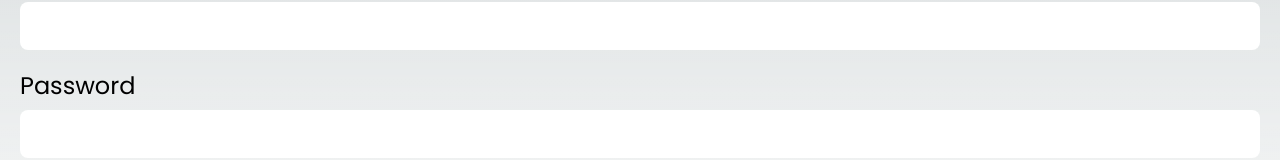
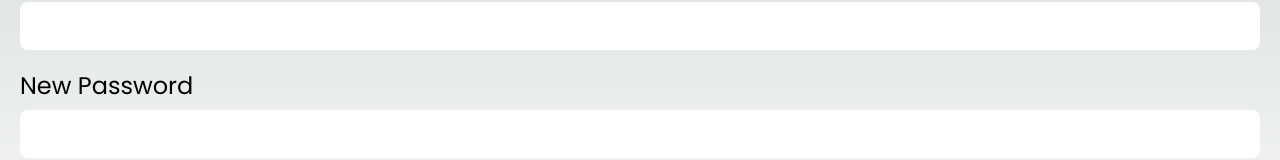
Before and after one commit to abaidisaac/uaesos, a Next.js app: page /signup in a window 1280 px wide. Shown: the part 166-326 px from the top of the page. Built offline with nearby package versions, Linux system fonts and the light colour scheme.

Commit message:
signup help text

```diff
--- a/src/app/signin/page.tsx
+++ b/src/app/signin/page.tsx
@@ -24,7 +24,7 @@ export default function SignIn() {
                 <FormTextBox required={true} text="Password" type="password" />
                 <Button text="Login" type="submit" />
             </form>
-
+            <h2>New Volunteers please Sign Up using below button.</h2>
             <Button
                 text="Sign Up"
                 type="button"
--- a/src/app/signup/page.tsx
+++ b/src/app/signup/page.tsx
@@ -10,7 +10,7 @@ export default function SignIn() {
         event.preventDefault();
         const { data, error } = await supabase.auth.signUp({
             email: event.target.email.value,
-            password: event.target.password.value,
+            password: event.target["new password"].value,
             options: { data: { name: event.target.name.value, phone: event.target.phone.value } },
         });
 
@@ -23,7 +23,7 @@ export default function SignIn() {
             <form className="flex flex-col gap-5" onSubmit={signUp}>
                 <FormTextBox required={true} text="Name" />
                 <FormTextBox required={true} text="Email" />
-                <FormTextBox required={true} text="Password" type="password"/>
+                <FormTextBox required={true} text="New Password" type="password" />
                 <FormTextBox required={true} text="Phone" />
                 <Button text="Login" type="submit" />
             </form>
```
